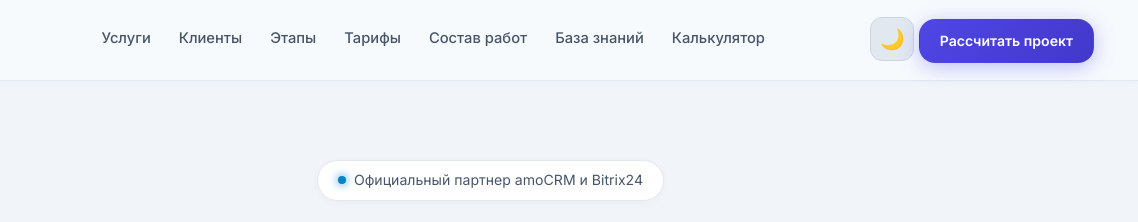
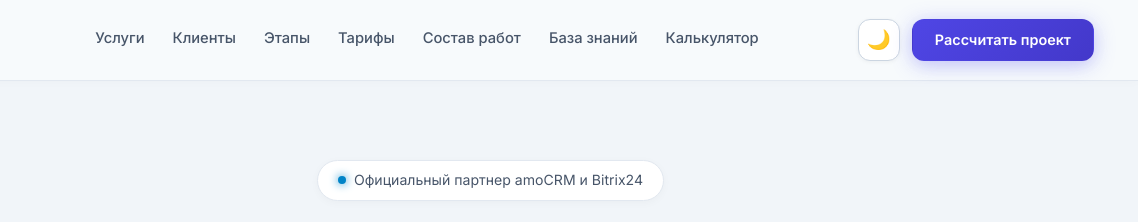
Before and after one commit to dopeScr1m/nodus-crm, a website: page index.html in a window 1280 px wide. Shown: the top 222 px of the page, 142-1280 px from the left. Drawn offline with Linux system fonts and the light colour scheme.

Commit message:
fix: laser-align desktop theme toggle button height and top edge with CTA button

```diff
--- a/style.css
+++ b/style.css
@@ -3829,3 +3829,103 @@ select:focus-visible {
     cursor: pointer;
     display: inline-block;
 }
+
+/* =========================================================================
+   LASER-ALIGNED HEADER ACTIONS & THEME TOGGLE
+   ========================================================================= */
+.header-actions {
+    display: flex !important;
+    align-items: center !important;
+    gap: 12px !important;
+}
+
+.header-actions .theme-toggle-btn,
+.theme-toggle-btn {
+    width: 42px !important;
+    height: 42px !important;
+    min-height: 42px !important;
+    max-height: 42px !important;
+    border-radius: 12px !important;
+    background: rgba(255, 255, 255, 0.06) !important;
+    border: 1px solid var(--color-border) !important;
+    color: var(--color-text-main) !important;
+    display: inline-flex !important;
+    align-items: center !important;
+    justify-content: center !important;
+    cursor: pointer !important;
+    font-size: 1.2rem !important;
+    box-sizing: border-box !important;
+    margin: 0 !important;
+    padding: 0 !important;
+    line-height: 1 !important;
+    vertical-align: middle !important;
+    flex-shrink: 0 !important;
+    transition: var(--transition) !important;
+}
+
+.theme-toggle-btn:hover {
+    background: rgba(255, 255, 255, 0.12) !important;
+    border-color: rgba(99, 102, 241, 0.5) !important;
+    transform: translateY(-1px) !important;
+}
+
+[data-theme="light"] .theme-toggle-btn {
+    background: #ffffff !important;
+    border-color: #cbd5e1 !important;
+    box-shadow: 0 1px 4px rgba(0, 0, 0, 0.05) !important;
+}
+
+.header-actions .nav-btn,
+.nav-btn {
+    height: 42px !important;
+    min-height: 42px !important;
+    max-height: 42px !important;
+    padding: 0 22px !important;
+    font-size: 0.9rem !important;
+    font-weight: 600 !important;
+    display: inline-flex !important;
+    align-items: center !important;
+    justify-content: center !important;
+    border-radius: 12px !important;
+    box-sizing: border-box !important;
+    margin: 0 !important;
+    line-height: 1 !important;
+    vertical-align: middle !important;
+    flex-shrink: 0 !important;
+}
+
+/* Mobile Dead-Center Theme Toggle */
+.mobile-theme-center {
+    display: none;
+}
+
+@media (max-width: 768px) {
+    .header-container {
+        display: flex !important;
+        justify-content: space-between !important;
+        align-items: center !important;
+        position: relative !important;
+        height: 72px !important;
+    }
+
+    .mobile-theme-center {
+        display: flex !important;
+        align-items: center !important;
+        justify-content: center !important;
+        position: absolute !important;
+        left: 50% !important;
+        top: 50% !important;
+        transform: translate(-50%, -50%) !important;
+        z-index: 150 !important;
+    }
+
+    .header-actions .theme-toggle-btn,
+    .header-actions .nav-btn,
+    .nav {
+        display: none !important;
+    }
+
+    .mobile-toggle {
+        display: flex !important;
+    }
+}
```
Also changed, not shown: index.html (line endings or trailing spaces), services.html (line endings or trailing spaces).
